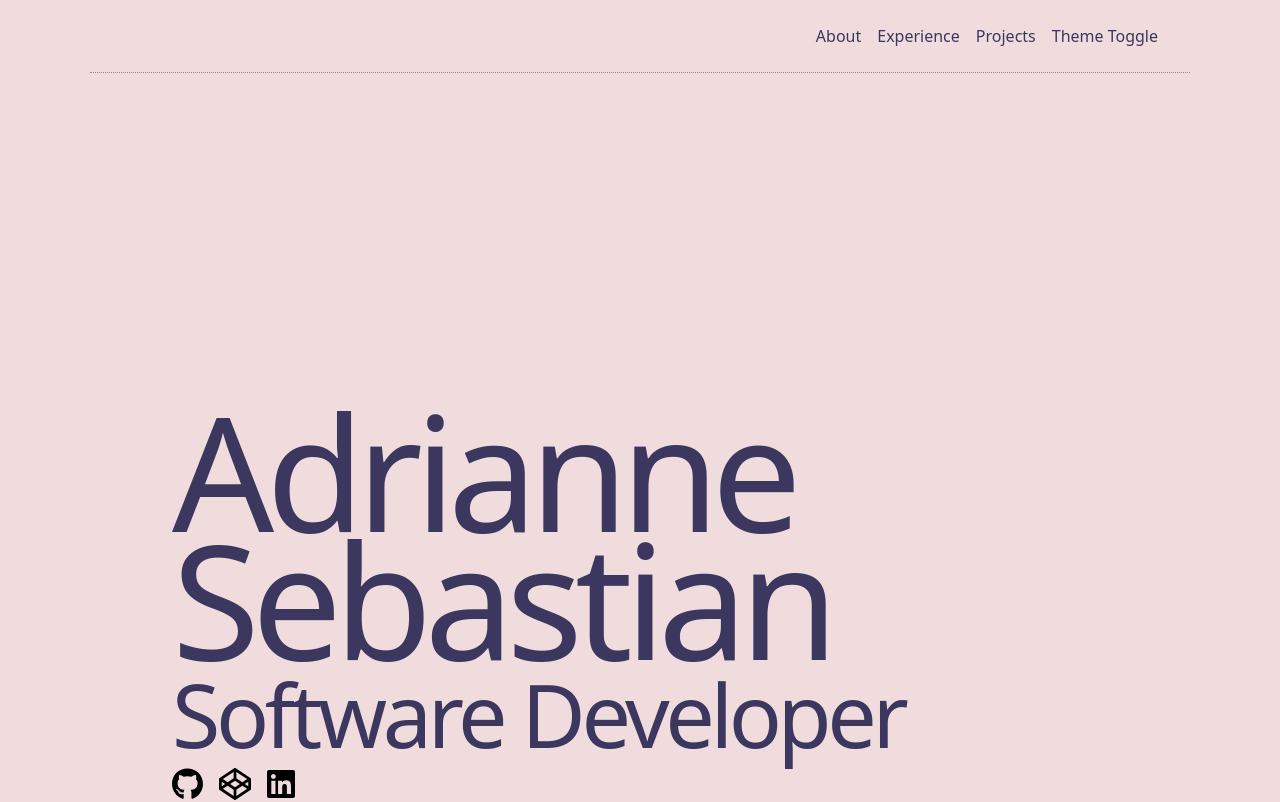
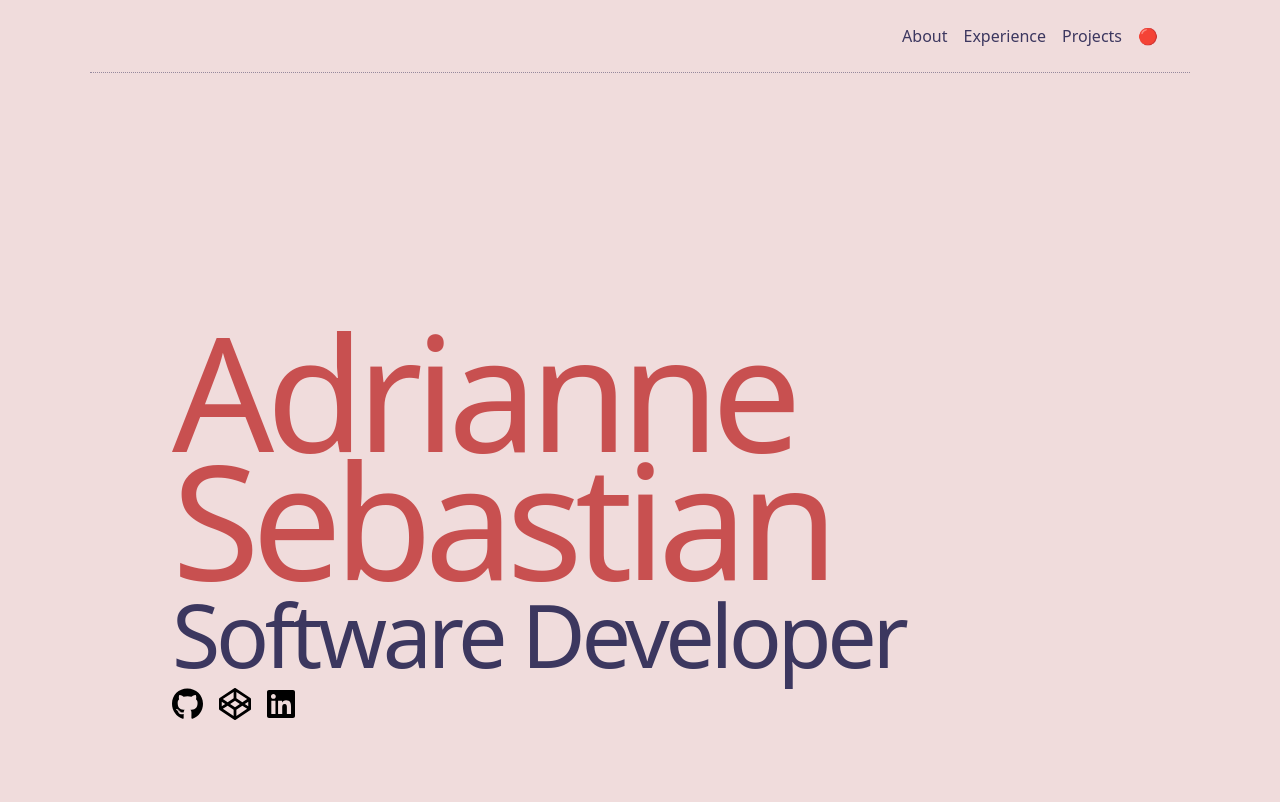
Before and after one commit to arcsbstn/arcsbstn.github.io, a React (Create React App) app: page / in a window 1280 px wide. Shown: the top 802 px of the page. Built offline with nearby package versions, Linux system fonts and the light colour scheme.

Commit message:
implement theming across nav, hero, and footer

```diff
--- a/src/ResumePortfolio.tsx
+++ b/src/ResumePortfolio.tsx
@@ -2,7 +2,6 @@ import { createContext, useEffect, useState } from "react";
 import styled from "styled-components";
 
 import { About, Hero, Nav, Footer } from "./components";
-import { rgbThemeColors } from "./constants";
 import { ITheme } from "./interfaces";
 import { getRgbColor } from "./utils";
 
@@ -12,8 +11,8 @@ const RootWrapper = styled.div<{ theme: ITheme }>`
     padding: 0;
   }
 
-  color: rgb(${(props) => getRgbColor(props, "text")});
-  background-color: rgb(${(props) => getRgbColor(props, "bg")});
+  color: rgb(${(props) => getRgbColor(props.theme, "text")});
+  background-color: rgb(${(props) => getRgbColor(props.theme, "bg")});
 
   display: flex;
   justify-content: center;
@@ -38,7 +37,6 @@ export default function ResumePortfolio() {
   });
 
   const [theme, setTheme] = useState<ITheme>({
-    rgbThemeColors,
     index: 0,
   });
 
--- a/src/components/Footer.tsx
+++ b/src/components/Footer.tsx
@@ -16,13 +16,13 @@ const FooterWrapper = styled.div<{ isLargeView: boolean }>`
 const Link = styled.a<{ theme: ITheme }>`
   text-decoration: none;
   border-bottom: 1px dotted
-    rgba(${(props) => getRgbColor(props, "accent")}, 0.5);
+    rgba(${(props) => getRgbColor(props.theme, "accent")}, 0.5);
 
   &:link,
   &:hover,
   &:active,
   &:visited {
-    color: rgb(${(props) => getRgbColor(props, "accent")});
+    color: rgb(${(props) => getRgbColor(props.theme, "accent")});
   }
 `;
 
--- a/src/components/Hero.tsx
+++ b/src/components/Hero.tsx
@@ -1,11 +1,13 @@
 import { useContext } from "react";
 import styled from "styled-components";
 
-import { MediaWidthContext } from "../ResumePortfolio";
 import { Profiles } from "./Profiles";
+import { MediaWidthContext, ThemeContext } from "../ResumePortfolio";
+import { ITheme } from "../interfaces";
+import { getRgbColor } from "../utils";
 
 const HeroWrapper = styled.div`
-  min-height: 100vh;
+  min-height: 90vh;
   display: flex;
   flex-direction: column;
   justify-content: space-between;
@@ -15,7 +17,8 @@ const HeroContentWrapper = styled.div`
   margin-bottom: 5em;
 `;
 
-const Title = styled.h1<{ isLargeView: boolean }>`
+const Title = styled.h1<{ isLargeView: boolean; theme: ITheme }>`
+  color: rgb(${(props) => getRgbColor(props.theme, "accent")});
   text-decoration: none;
   font-size: ${(props) => (props.isLargeView ? "10em" : "5em")};
   letter-spacing: -0.05em;
@@ -30,11 +33,14 @@ const Subtitle = styled.h2<{ isLargeView: boolean }>`
 
 export function Hero() {
   const { isLargeView } = useContext(MediaWidthContext);
+  const [theme] = useContext(ThemeContext);
   return (
     <HeroWrapper>
       <div></div>
       <HeroContentWrapper>
-        <Title isLargeView={isLargeView}>Adrianne Sebastian</Title>
+        <Title isLargeView={isLargeView} theme={theme}>
+          Adrianne Sebastian
+        </Title>
         <Subtitle isLargeView={isLargeView}>Software Developer</Subtitle>
         <Profiles />
       </HeroContentWrapper>
--- a/src/components/Nav.tsx
+++ b/src/components/Nav.tsx
@@ -1,9 +1,12 @@
 import { useContext } from "react";
 import styled from "styled-components";
 
-import { MediaWidthContext } from "../ResumePortfolio";
+import { MediaWidthContext, ThemeContext } from "../ResumePortfolio";
+import { rgbThemeColors } from "../constants";
+import { ITheme } from "../interfaces";
+import { getRgbColor } from "../utils";
 
-const NavWrapper = styled.div<{ isExtraLargeView: boolean }>`
+const NavWrapper = styled.div<{ isExtraLargeView: boolean; theme: ITheme }>`
   padding: 1.5em 2em !important;
   position: fixed;
   top: 0;
@@ -12,8 +15,9 @@ const NavWrapper = styled.div<{ isExtraLargeView: boolean }>`
   align-content: center;
   justify-items: center;
   justify-content: space-between;
-  background-color: rgba(240, 220, 220, 0.9);
-  border-bottom: 1px dotted rgba(60, 55, 95, 0.5);
+  background-color: rgba(${(props) => getRgbColor(props.theme, "bg")}, 0.75);
+  border-bottom: 1px dotted
+    rgba(${(props) => getRgbColor(props.theme, "text")}, 0.5);
   width: ${(props) => (props.isExtraLargeView ? "1100px" : "100%")};
 `;
 
@@ -26,14 +30,24 @@ const NavUl = styled.ul`
 
 export function Nav() {
   const { isExtraLargeView } = useContext(MediaWidthContext);
+  const [theme, setTheme] = useContext(ThemeContext);
   return (
-    <NavWrapper isExtraLargeView={isExtraLargeView}>
+    <NavWrapper isExtraLargeView={isExtraLargeView} theme={theme}>
       <div></div>
       <NavUl>
         <li>About</li>
         <li>Experience</li>
         <li>Projects</li>
-        <li>Theme Toggle</li>
+        <li
+          onClick={() => {
+            setTheme(({ index }: ITheme) => ({
+              ...rgbThemeColors,
+              index: index < rgbThemeColors.length - 1 ? index + 1 : 0,
+            }));
+          }}
+        >
+          🔴
+        </li>
       </NavUl>
     </NavWrapper>
   );
--- a/src/components/OutgoingLink.tsx
+++ b/src/components/OutgoingLink.tsx
@@ -12,13 +12,13 @@ interface IOutgoingLink {
 const Link = styled.a<{ theme: ITheme }>`
   text-decoration: none;
   border-bottom: 1px dotted
-    rgba(${(props) => getRgbColor(props, "accent")}, 0.5);
+    rgba(${(props) => getRgbColor(props.theme, "accent")}, 0.5);
 
   &:link,
   &:hover,
   &:active,
   &:visited {
-    color: rgb(${(props) => getRgbColor(props, "accent")});
+    color: rgb(${(props) => getRgbColor(props.theme, "accent")});
   }
 `;
 
--- a/src/interfaces.ts
+++ b/src/interfaces.ts
@@ -5,6 +5,5 @@ export interface IRgbThemeColors {
 }
 
 export interface ITheme {
-  rgbThemeColors: IRgbThemeColors[];
   index: number;
 }
--- a/src/utils/getRgbColor.ts
+++ b/src/utils/getRgbColor.ts
@@ -1,10 +1,7 @@
 import { ITheme } from "../interfaces";
+import { rgbThemeColors } from "../constants";
 
-export const getRgbColor = (
-  props: { theme: ITheme },
-  key: "accent" | "bg" | "text"
-) => {
-  const { theme } = props;
-  const { rgbThemeColors, index } = theme;
+export const getRgbColor = (theme: ITheme, key: "accent" | "bg" | "text") => {
+  const { index } = theme;
   return rgbThemeColors[index][key];
 };
```
